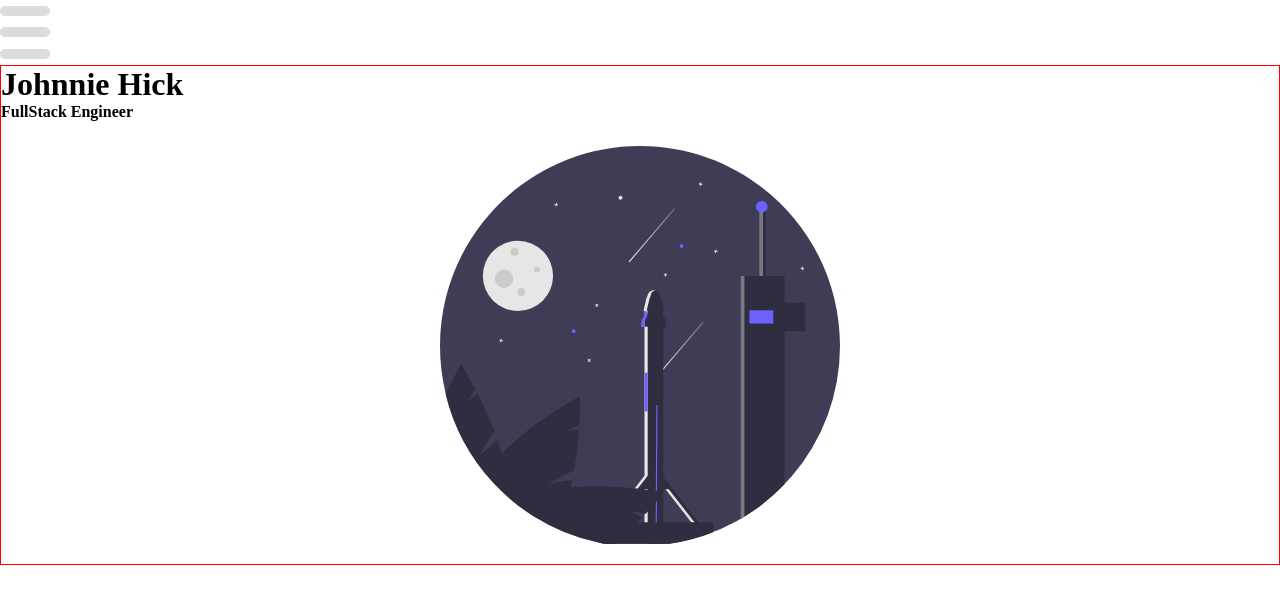
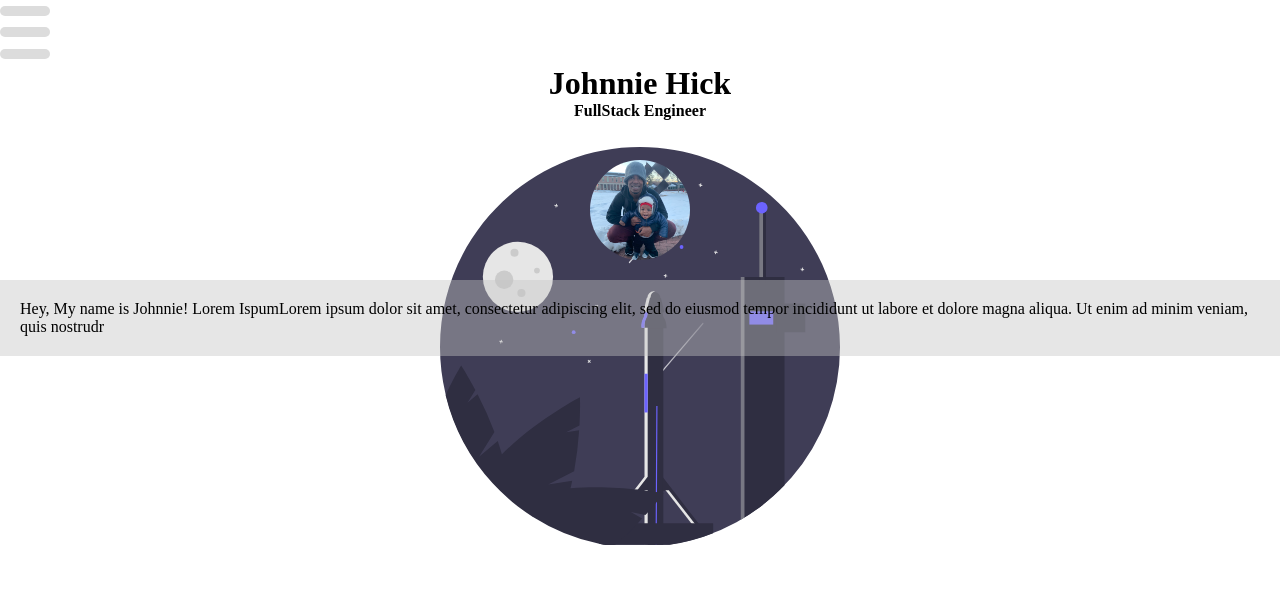
Before and after one commit to Johnnie007/profilePage, a React (Create React App) app: page / in a window 1280 px wide. Shown: the top 604 px of the page. Built offline with nearby package versions, Linux system fonts and the light colour scheme.

Commit message:
updated profile page

```diff
--- a/src/Mobile/Component/HomePage/HomePage.js
+++ b/src/Mobile/Component/HomePage/HomePage.js
@@ -4,8 +4,14 @@ function HomePage(){
     return(
         <div className="homepage-main">
             <div className='homepage__header'>
-            <h1>Johnnie Hick</h1>
-            <h4>FullStack Engineer</h4>
+                <h1>Johnnie Hick</h1>
+                <h4>FullStack Engineer</h4>
+            </div>
+            <div className='image'>
+                <div className='homepage__image'></div>
+            </div>
+            <div className='homepage__content'>
+                <p>Hey, My name is Johnnie! Lorem IspumLorem ipsum dolor sit amet, consectetur adipiscing elit, sed do eiusmod tempor incididunt ut labore et dolore magna aliqua. Ut enim ad minim veniam, quis nostrudr</p>
             </div>
         </div>
     )
--- a/src/Mobile/Component/HomePage/HomePage.scss
+++ b/src/Mobile/Component/HomePage/HomePage.scss
@@ -1,9 +1,34 @@
 .homepage-main{
     width: 100%;
     height: 500px;
-    border: 1px solid red;
     background-image: url(../../Images/mobile-home.svg);
     background-position: center bottom 20px;
     background-repeat: no-repeat;
     background-size: 400px;
 }
+
+.homepage__header{
+    display: flex;
+    flex-direction: column;
+    align-items: center;
+}
+
+.image{
+    display:flex;
+    justify-content: center;
+    margin-top: 40px;
+}
+.homepage__image{
+    border-radius: 50px;
+    background-image: url('../../Images/avatar.jpeg');
+    background-position: center;
+    background-size: cover;
+    width: 100px;
+    height: 100px;
+}
+
+.homepage__content{
+    background-color: rgba($color: #C4C4C4, $alpha: .42);
+    margin-top: 20px;
+    padding: 20px;
+}
```
Also changed, not shown: src/Mobile/Images/avatar.jpeg (added).
